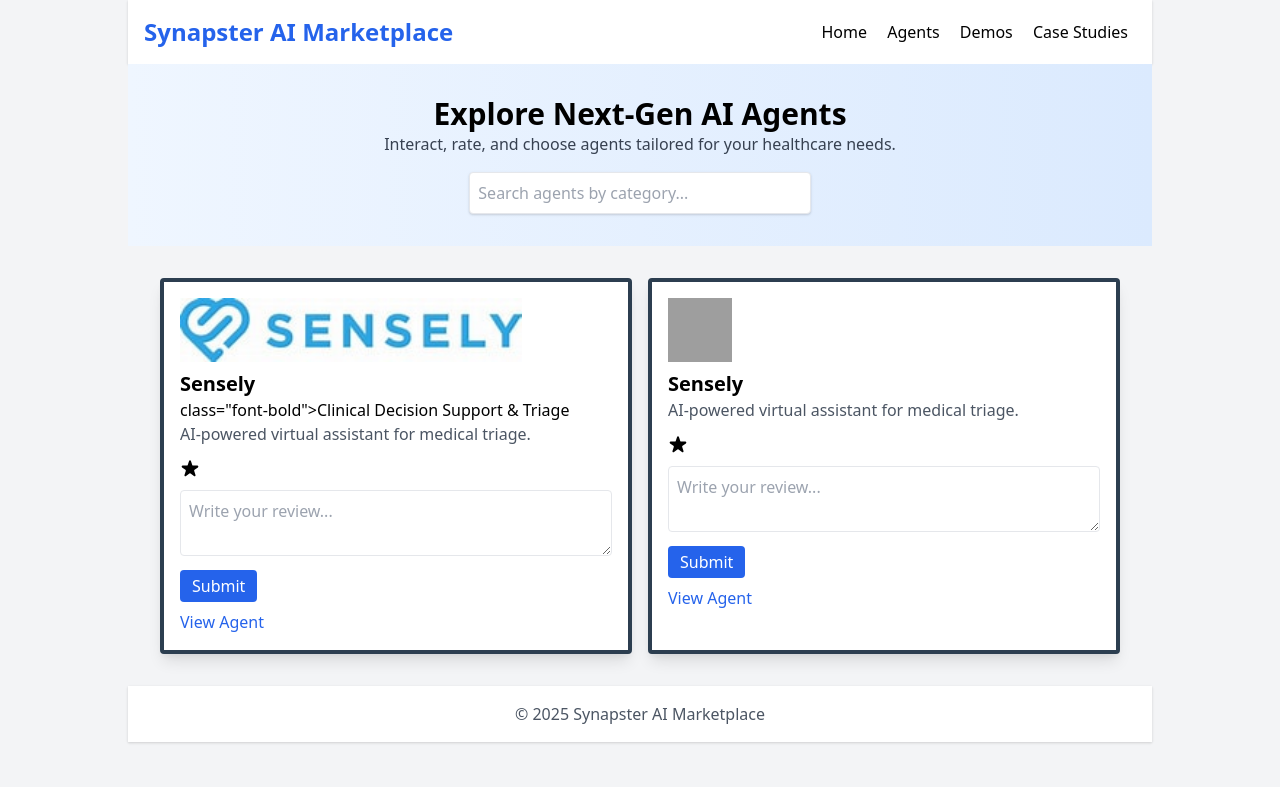
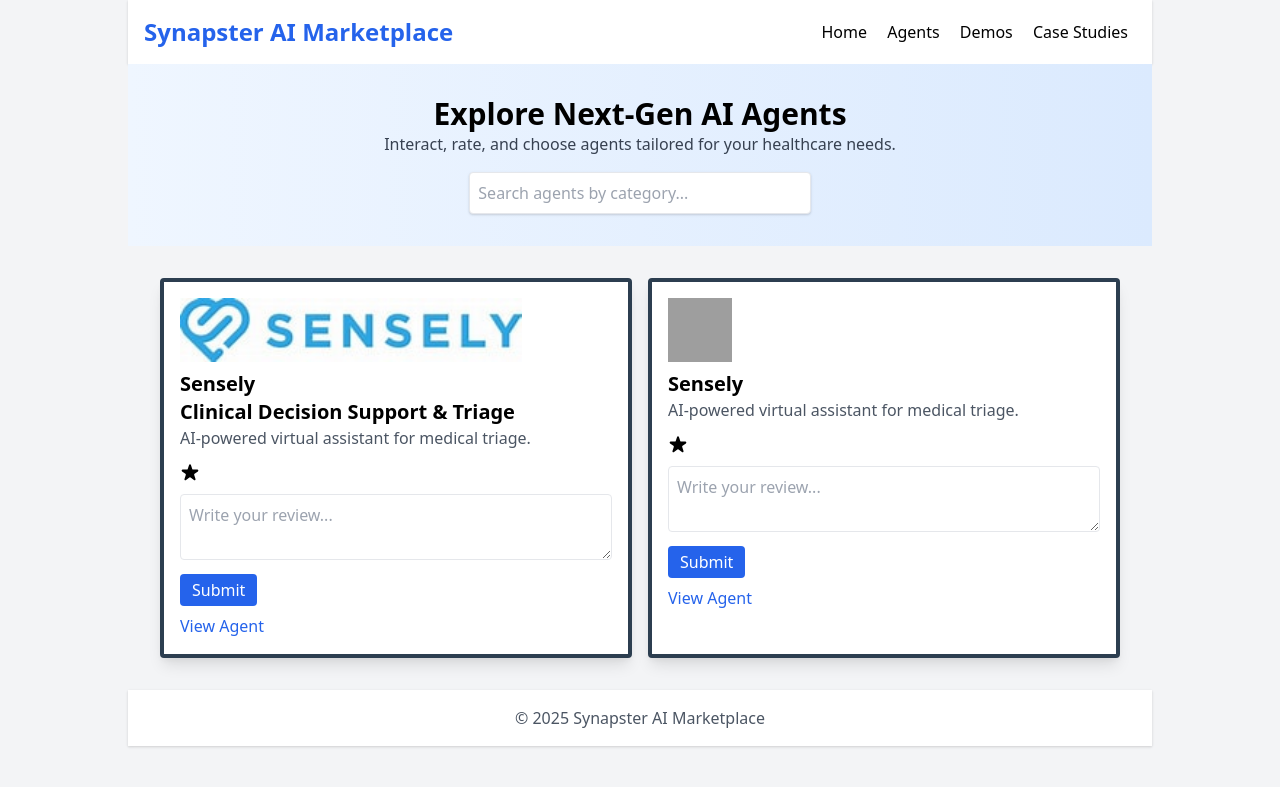
Before and after one commit to nhs-analystx/synapster, a Jekyll site: the page index.html, which Jekyll copies as it is, in a window 1280 px wide. Shown: the top 787 px of the page. Built offline with Jekyll 4.4.1, drawn with Linux system fonts in a browser that asks for light colours; grey boxes are pictures that could not be loaded.

Commit message:
Update index.html

```diff
--- a/index.html
+++ b/index.html
@@ -65,7 +65,7 @@
       <div class="agent-card bg-white rounded shadow-lg p-4" id="agent-1" data-keywords="diagnostics imaging">
         <img src="/assets/logos/sensley.jfif" alt="Company Logo" class="w-50 h-16 mb-2">
         <h4 class="font-bold text-xl">Sensely</h4>
-        <h4>class="font-bold">Clinical Decision Support & Triage</h4>
+        <h4 class="font-bold text-xl">Clinical Decision Support & Triage</h4>
         <p class="text-gray-600">AI-powered virtual assistant for medical triage.</p>
         <div class="my-3" id="feedback-agent-1"></div>
         <form onsubmit="submitFeedback(event, 'agent-1')">
```
